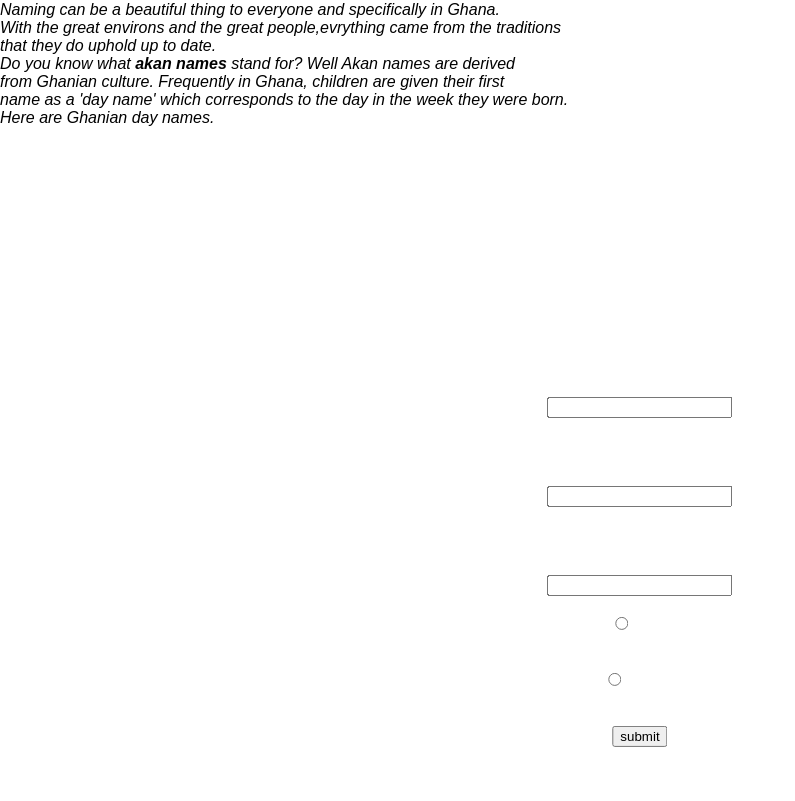
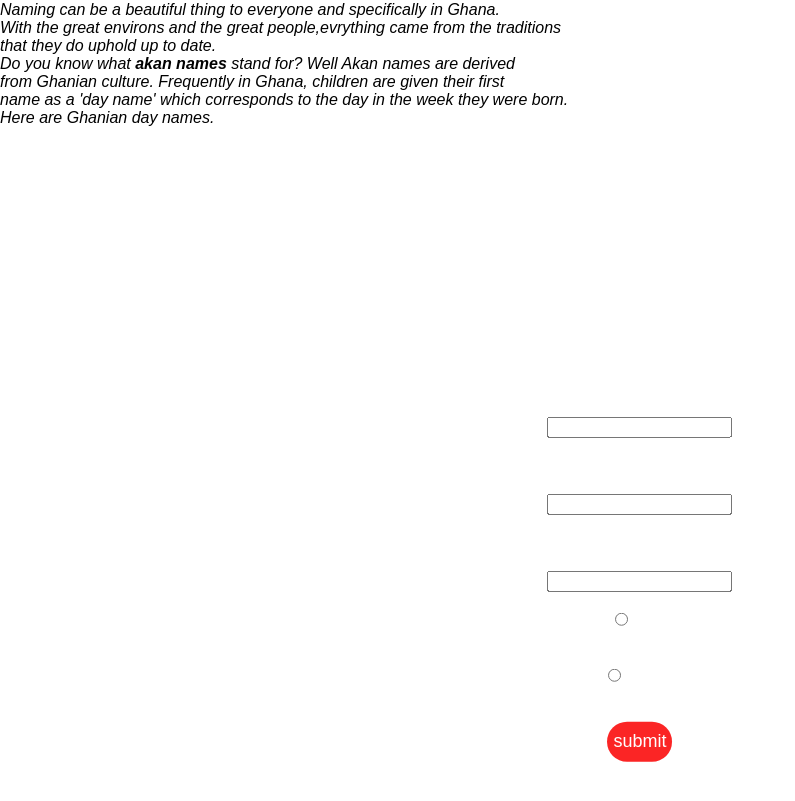
Before and after one commit to John-5014/Akan-names, a plain HTML site: page index.html in a window 1280 px wide. Shown: the part 79-880 px from the top of the page, without its empty margins (0-795 px from the left). Drawn offline with Linux system fonts and the light colour scheme.

Commit message:
update styles to forms

```diff
--- a/styles.css
+++ b/styles.css
@@ -3,7 +3,7 @@ body {
   padding: 0;
   background-image: url(./images/terrific.png);
   background-size: cover;
-  font-family: sans-serif;height: 150vh;
+  font-family: sans-serif;height: 170vh;
   background-repeat: no-repeat;
 
 }
@@ -12,7 +12,7 @@ body {
   /* height: 620px; */
   /* background-image: url(./images/ghanatree.jpg) ; */
   color:white;
-  top: 1%;
+  top: 4%;
   left: 50%;
   position: absolute;
   transform: translate(-50%, 50%);
@@ -25,3 +25,25 @@ body {
   text-align: center;
 
 }
+h2{
+  /* margin:12px; */
+  padding-left:-2px;
+  text-align: center;
+  font-size: 22px;
+  color:white ;
+}
+.akuta p{
+  margin: 0;
+  padding:0;
+  margin-bottom: 20px;
+  font-weight:bold;
+}
+.akuta input[type="submit"]{
+  border:none;
+  outline: none;
+  height:40px;
+  background: #fb2525;
+  color: #fff;
+  font-size: 18px;
+  border-radius: 20px;
+}
```
